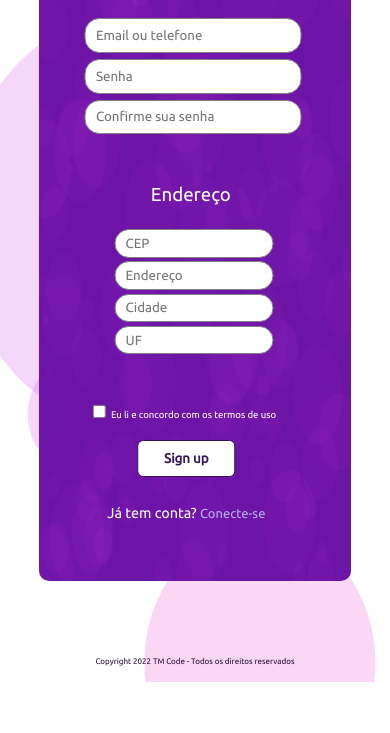
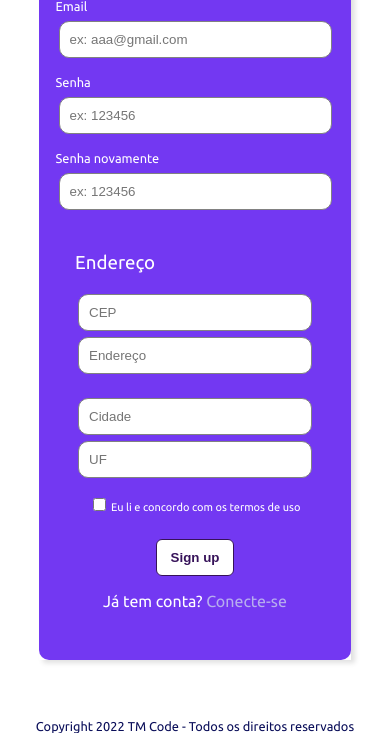
Before and after one commit to tallesvini/login-formulario, a plain HTML site: page index.html in a window 390 px wide. Shown: the part 162-895 px from the top of the page. Before the commit the page ends 844 px from the top, so only its background shows below. Drawn offline with Linux system fonts and the light colour scheme.

Commit message:
Alteraçao na responsividade e layout

```diff
--- a/index.html
+++ b/index.html
@@ -12,30 +12,32 @@
     <title>Formulário</title>
 </head>
 <body>
-    <!--BACKGROUND DE FUNDO-->
-    <div class="partes">
-        <img class="background1" src="anexos/imagens/back2.png">
-        <img class="background2" src="anexos/imagens/back3.png">
 
     <!--LAYOUT-->
-        <div class='principal'>
-            <!--lado esquerdo-->
+    <main class='container'>
+        <div class="principal">
+            <!--PARTE 1 (ESQUERDA)-->
             <div class="parte1">
                 <img src="anexos/imagens/pic1.png">
             </div>
-            <!--lado direito-->
+
+           <!--PARTE 2 (DIREITA)-->
             <div class="parte2">
                 <h1 class="titulo">Welcome!</h1>
                     <!--login-->
                     <div id="login">
-                        <input type="email" placeholder="Email ou telefone"> <br>
-                        <input id="senha1" type="password" placeholder="Senha"> <br>
-                        <input id="senha2" type="password" placeholder="Confirme sua senha">
+                            <p>Email</p>
+                        <input type="email" placeholder="ex: aaa@gmail.com"> <br>
+                            <p>Senha</p>
+                        <input id="senha1" type="password" placeholder="ex: 123456"> <br>
+                            <p>Senha novamente</p>
+                        <input id="senha2" type="password" placeholder="ex: 123456">
                             <div class="opcoes">
                                 <p id="erroSenha">Senha incorreta</p>
                                 <p id="acertoSenha">Senha correta</p>
                             </div>
                     </div>
+
                     <!--endereço-->
                     <div id="enderecos">
                         <h3>Endereço</h3>
@@ -44,24 +46,26 @@
                         <input id="cidade" type="text" placeholder="Cidade">
                         <input id="uf" type="text" placeholder="UF">
                     </div>
+
                     <!--final-->
                     <div class='conectado'>
                         <input type="checkbox" name="manter-conectado" id="question">
                         <label>Eu li e concordo com os termos de uso</label>
                     </div>
+
                     <button id="botao">Sign up</button>
+
                     <div class="conta">
                         <p>Já tem conta?
-                        <a href="">Conecte-se</a>
+                        <a href="/">Conecte-se</a>
                         </p>
-                    <img class="back1" src="anexos/imagens/back1.png">
                     </div>
             </div>
         </div>
-    </div>
+    </main>
     <!--COPYRIGHT-->
     <footer class="final">
-        <h6>Copyright 2022 TM Code - Todos os direitos reservados</h6>
+        <P>Copyright 2022 TM Code - Todos os direitos reservados</P>
     </footer>
 
 </body>
--- a/style.css
+++ b/style.css
@@ -1,130 +1,87 @@
 * {
     padding: 0;
     margin: 0;
+    box-sizing: border-box;
 }
 
 body {
     font-family: 'Ubuntu', sans-serif;
 }
 
-/*BACKGROUND DE FUNDO*/
-.background1 {
-    position: absolute;
-    width: 100%;
-    height: 100vh;
+/*LAYOUT*/
+.container {
+    display: flex;
+    justify-content: center;
+    margin-top: 8vh;
 }
 
-.background2 {
-    display: none;
+.principal {
+    display: grid;
+    grid-template-columns: 50% 50%;
+    box-shadow: 4px 3px 5px #e0e0e0;
 }
 
-/*LAYOUT*/
-.principal {
-    position: relative;
-    box-shadow: 0 0 2em #9397ad;
-    height: 70vh;
-    width: 60vw;
-    top: 10vh;
-    left: 50%;
-    transform: translate(-50%);
-    border-radius: 15px;
-}
-
-/*lado esquerda*/
+/*ESQUERDA*/
 .parte1 {
-    position: absolute;
-    border-radius: 5px;
-    background-color: #FFFFFF;
-    width: 30vw;
-    height: 70vh;
-    top: 0vh;
-    left: 0%;
+    background-color: #F6F6F6;
+    border-radius: 10px 0 0 10px;
 }
 
 .parte1 img {
-    position: absolute;
-    width: 27em;
-    top: 50%;
-    left: 50%;
-    transform: translate(-50%, -50%);
-}
-
-/*lado direita*/
-.parte2 {
-    position: relative;
-    border-radius: 5px;
-    width: 30vw;
-    height: 70vh;
-    left: 30vw;
-}
-
-.parte2 .back1 {
-    width: 30vw;
-    height: 70vh;
-    border-radius: 5px;
-}
-
-.parte2 .back2 {
-    display: none;
+    width: 100%;
 }
 
 /*DIREITA*/
-.titulo {
-    position: absolute;
-    color: #FFFFFF;
-    left: 30%;
-    transform: translate(-50%);
-    top: 5vh;
+.parte2 {
+    display: flex;
+    align-items: center;
+    justify-content: center;
+    flex-direction: column;
+    background-color: #7338F2;
+    border-radius: 0 10px 10px 0;
+}
+
+.parte2 h1 {
+    background-color: #FFFFFF;
+    color: #31188C;
+    margin: 2vh 0 5vh 0;
+    padding: 5px 10px;
 }
 
 /*input login*/
 #login input {
-    position: relative;
     color: #371277;
-    width: 19vw;
-    border-radius: 15px;
+    border-radius: 10px;
 }
 
-#login {
-    position: absolute;
-    top: 13vh;
-    left: 50%;
-    transform: translate(-50%);
+#login p {
+    color: #FFFFFF;
+    font-size: .8em;
+    margin-bottom: 5px;
 }
 
 /*input cep*/
-#enderecos {
-    position: absolute;
-    left: 50%;
-    transform: translate(-50%);
-}
-
 #enderecos input {
-    position: relative;
     color: #371277;
-    border-radius: 15px;
-    top: 38vh;
-    width: 5vw;
+    border-radius: 10px;
 }
 
 #enderecos h3 {
-    position: absolute;
+    margin: 3vh 0 2vh 0;
     color: #FFFFFF;
     font-weight: lighter;
-    top: 33vh;
-    left: 50%;
-    transform: translate(-50%);
 }
 
 input, button {
-    font-family: 'Ubuntu', sans-serif;
     padding: 10px;
     margin: 3px;
     border: 1px solid #818181;
     border-radius: 6px;
 }
 
-textarea:focus, input:focus, select:focus {
+textarea:focus,
+input:focus,
+select:focus {
     outline: 0;
 }
 
@@ -134,213 +91,109 @@ input[type=number]::-webkit-inner-spin-button {
 
 /*termos*/
 .conectado {
-    position: absolute;
+    cursor: pointer;
     color: #ffffff;
-    cursor: pointer;
-    text-align: left;
+    margin: 1vh 0 2vh 0;
     padding: 5px;
-    margin: 2px;
     font-size: 11px;
-    left: 50%;
-    transform: translate(-50%);
-    top: 50vh;
 }
 
 #botao {
-    position: absolute;
+    font-weight: bolder;
+    cursor: pointer;
     background-color: #ffffff;
     color: #361259;
     border: solid 1px #361259;
-    font-weight: bolder;
-    cursor: pointer;
     width: 8vw;
-    left: 50%;
-    transform: translate(-50%);
-    top: 55vh;
+    margin-bottom: 2vh;
 }
 
 #botao:hover {
-    background-color: #361259;
+    background-color: #31188C;
     color: #ffffff;
-    transition: 0.3s ease-in;
+    transition: .3s;
 }
 
-a {
+.conta {
+    margin-bottom: 20px;
+}
+
+.conta a {
+    text-decoration: none;
     color: #B7AEEE;
-    text-decoration: none;
 }
 
 .conta p {
-    position: absolute;
     color: #ffffff;
-    left: 50%;
-    transform: translate(-50%);
-    top: 63vh;
 }
 
 /*controle de erros*/
 #erroSenha {
-    position: absolute;
+    display: none;
     color: #ff0000;
-    display: none;
     font-size: .7em;
 }
 
 #acertoSenha {
-    position: absolute;
+    display: none;
     color: #008000;
-    display: none;
     font-size: .7em;
 }
 
-/*COPYRIGHT*/
-.final h6 {
-    position: absolute;
-    color: #260D40;
-    font-weight: lighter;
-    top: 98vh;
-    left: 50%;
-    transform: translate(-50%);
+/*footer*/
+.final {
+    display: flex;
+    justify-content: center;
+    color: #0A0E59;
+    font-size: .8em;
+    margin-top: 7vh;
 }
 
-/*RESPONSIVIDADES*/
-@media (max-width: 1200px) {
-    .parte1 img {
-        width: 22em;
-    }
-
-    #enderecos input {
-        width: 4vw;
-        height: 1vh;
-    }
-
-    .conectado {
-        top: 49vh;
-        font-size: .5em;
-    }
-
-    .conta p, a {
-        font-size: .8em;
-    }
-}
-
-@media (max-width: 900px) {
-    .parte1 img {
-        width: 15em;
-    }
-
-    .parte2 h1 {
-        left: 12vw;
-    }
-
-    #enderecos input {
-        width: 3vw;
-        height: 1vh;
-    }
-
-    .conectado {
-        top: 49vh;
-        font-size: .6em;
-    }
-
-    .conta p, a {
-        font-size: .7em;
+/*RESPONSIVIDADE DESKTOP 2*/
+@media(max-width: 915px) {
+    #enderecos {
+        display: flex;
+        justify-content: center;
+        flex-direction: column;
     }
 }
 
 /*RESPONSIVIDADE MOBILE*/
-@media(max-width: 675px) {
-    /*background de fundo*/
-    .background1 {
-        display: none;
+@media (max-width: 768px) {
+    .container {
+        margin-top: 5vh;
     }
 
-    .background2 {
-        position: absolute;
-        display: block;
-        width: 100%;
-        height: 100vh;
-    }
-
-    /*layout*/
     .parte1 {
         display: none;
     }
 
-    .parte2 .back1{
+    .parte2 {
         width: 80vw;
-        height: 80vh;
+        padding: 30px;
         border-radius: 10px;
     }
 
     .parte2 h1 {
-        left: 28vw;
+        margin: 1vh 0 4vh 0;
     }
 
-    .principal {
-        position: relative;
-        box-shadow: none;
-        top: 8vh;
-        left: 10%;
+    #login input {
+        width: 70vw;
+        margin-bottom: 2vh;
     }
 
-    #login input{
-        position: relative;
-        width: 50vw;
-        height: 1.5vh;
-        left: 43%;
+    #enderecos {
+        display: flex;
+        justify-content: center;
+        flex-direction: column;
     }
 
     #enderecos input {
-        left: 45vw;
-        transform: translate(-50%);
-        width: 35vw;
-        height: .8vh;
-        margin-bottom: .4px;
-    }
-
-    #enderecos h3 {
-        left: 45vw;
-    }
-
-    .conectado {
-        top: 58vh;
-        left: 40vw;
-        width: 55vw;
-        font-size: .6em;
+        width: 60vw;
     }
 
     #botao {
-        top: 63vh;
-        left: 37vw;
-        width: 25vw;
-    }
-
-    .conta p, a {
-        font-size: .9em;
-        left: 40vw;
-        top: 71vh;
-        width: 45vw;
-    }
-
-    /*controle de erros js*/
-    #erroSenha {
-        position: relative;
-        top: 0vh;
-        left: 20vw;
-    }
-
-    #acertoSenha {
-        position: relative;
-        top: 0vh;
-        left: 20vw;
-    }
-
-    /*copyright*/
-    .final h6 {
-        position: relative;
-        text-align: center;
-        top: 27vh;
-        font-size: .5em;
+        width: 20vw;
     }
 }
```
Lines whose indentation alone changed are shown as unchanged.
